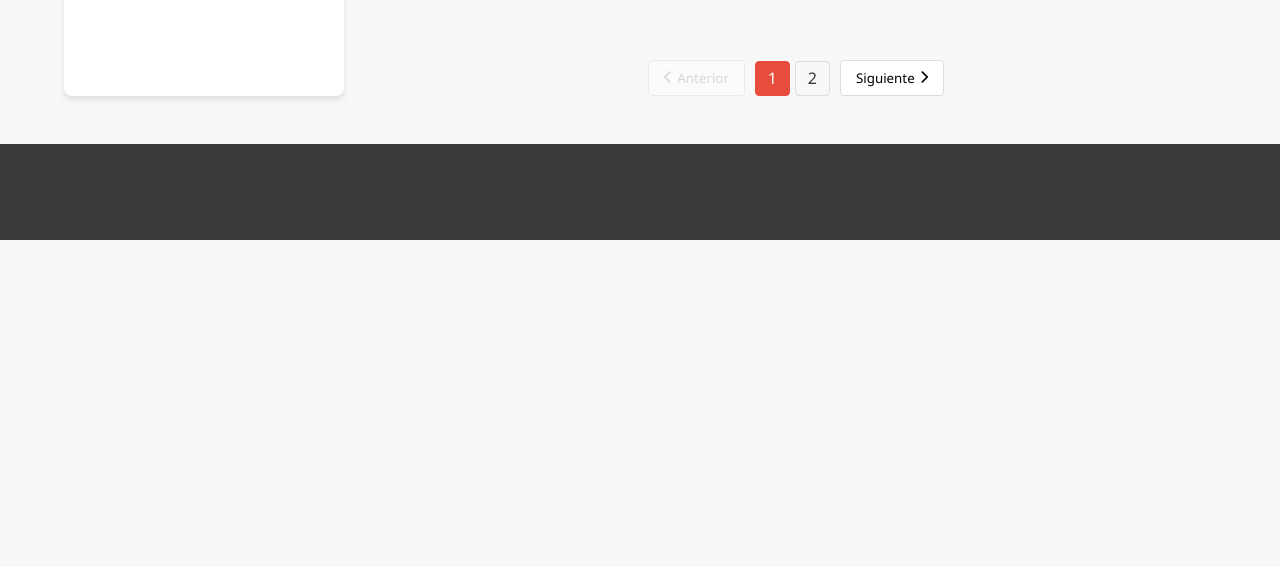
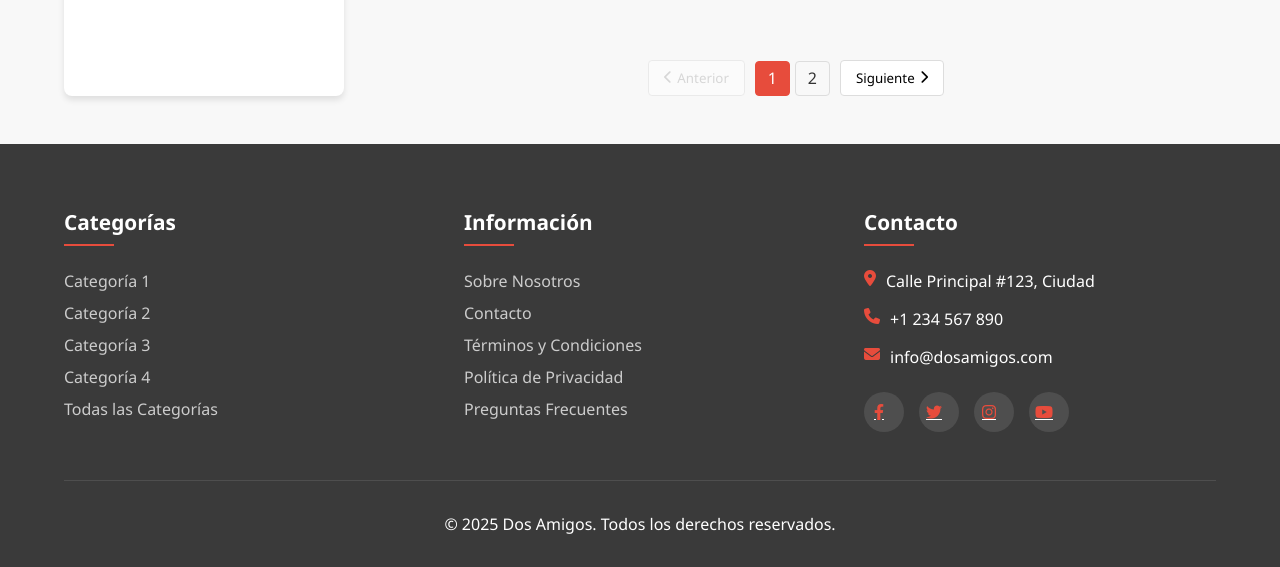
Before and after one commit to iphonemd/dos-amigos, a plain HTML site: page collection.html in a window 1280 px wide. Shown: the part 2092-2659 px from the top of the page. Before the commit the page ends 2332 px from the top, so only its background shows below. Drawn offline with nearby package versions, Linux system fonts and the light colour scheme.

Commit message:
added pictures and fixed bug on collection.js

```diff
--- a/collection.html
+++ b/collection.html
@@ -24,7 +24,7 @@
 
     <header>
       <div class="header-container">
-          <a href="#" class="logo">
+          <a href="index.html" class="logo">
               <i class="fas fa-layer-group"></i>
               Dos Amigos
           </a>
@@ -47,9 +47,6 @@
 
       <div class="main-nav" id="main-nav">
           <ul class="nav-list">
-              <li class="nav-item">
-                  <a href="#" class="nav-link">Inicio</a>
-              </li>
               <li class="nav-item">
                   <button class="dropdown-button" id="productos-button">
                       Productos <i class="fas fa-chevron-down"></i>
@@ -79,11 +76,11 @@
                   <a href="#" class="nav-link">Ofertas</a>
               </li>
               <li class="nav-item">
+                <a href="collection.html" class="nav-link">Ver Todo</a>
+            </li>
+              <li class="nav-item">
                   <a href="#contact-us" class="nav-link">Contacto</a>
               </li>
-              <li class="nav-item">
-                <a href="collection.html" class="nav-link">Ver Todo</a>
-            </li>
           </ul>
       </div>
 
@@ -512,10 +509,57 @@
         </div>
     </section>
 
-    <!-- Footer (same as index.html) -->
+    <!-- Footer -->
     <footer>
-        <!-- Footer content from index.html -->
-    </footer>
+      <div class="footer-content">
+          <div class="footer-column">
+              <h3>Categorías</h3>
+              <ul class="footer-links">
+                  <li><a href="#">Categoría 1</a></li>
+                  <li><a href="#">Categoría 2</a></li>
+                  <li><a href="#">Categoría 3</a></li>
+                  <li><a href="#">Categoría 4</a></li>
+                  <li><a href="#">Todas las Categorías</a></li>
+              </ul>
+          </div>
+          <div class="footer-column">
+              <h3>Información</h3>
+              <ul class="footer-links">
+                  <li><a href="#">Sobre Nosotros</a></li>
+                  <li><a href="#">Contacto</a></li>
+                  <li><a href="#">Términos y Condiciones</a></li>
+                  <li><a href="#">Política de Privacidad</a></li>
+                  <li><a href="#">Preguntas Frecuentes</a></li>
+              </ul>
+          </div>
+          <!-- <div class="footer-column">
+              <h3>Mi Cuenta</h3>
+              <ul class="footer-links">
+                  <li><a href="#">Iniciar Sesión</a></li>
+                  <li><a href="#">Registrarse</a></li>
+                  <li><a href="#">Mis Favoritos</a></li>
+                  <li><a href="#">Productos Comparados</a></li>
+              </ul>
+          </div> -->
+          <div class="footer-column" id="contact-us">
+              <h3>Contacto</h3>
+              <div class="contact-info">
+                  <p><i class="fas fa-map-marker-alt"></i> Calle Principal #123, Ciudad</p>
+                  <p><i class="fas fa-phone"></i> +1 234 567 890</p>
+                  <p><i class="fas fa-envelope"></i> info@dosamigos.com</p>
+                  <div class="social-media">
+                      <a href="#" class="social-icon"><i class="fab fa-facebook-f"></i></a>
+                      <a href="#" class="social-icon"><i class="fab fa-twitter"></i></a>
+                      <a href="#" class="social-icon"><i class="fab fa-instagram"></i></a>
+                      <a href="#" class="social-icon"><i class="fab fa-youtube"></i></a>
+                  </div>
+              </div>
+          </div>
+      </div>
+      <div class="footer-bottom">
+          <p>&copy; 2025 Dos Amigos. Todos los derechos reservados.</p>
+      </div>
+  </footer>
 
     <!-- Quick View Modal (same as index.html) -->
     <div class="quick-view-modal" id="quick-view-modal">
--- a/collection.js
+++ b/collection.js
@@ -9,6 +9,7 @@ function initCollection() {
   const urlParams = new URLSearchParams(window.location.search);
   const collectionType = urlParams.get('type') || 'all';
   const collectionValue = urlParams.get('value') || '';
+  console.log('initcollection function params', urlParams)
 
   // Set page title and description based on collection type
   updateCollectionTitle(collectionType, collectionValue);
@@ -166,6 +167,7 @@ function applyCurrentFilters(products) {
     result = result.filter(product =>
         product.tags && product.tags.includes(audienceFilter));
   }
+  console.log('this are the urlparams in applycurrentfilters(products)', urlParams)
 
   // Get all active checkboxes and filters
   // Categories
@@ -364,6 +366,7 @@ function updatePagination(currentPage, totalPages) {
 // Helper function to get query parameters
 function getQueryParam(param) {
   const urlParams = new URLSearchParams(window.location.search);
+  console.log('getquerryparam function', urlParams)
   return urlParams.get(param) || '';
 }
 
```
Also changed, not shown: index.html (+25 -29 lines), images/belts/belts_001.webp (added), images/belts/belts_002.webp (added), images/belts/belts_003.webp (added), images/boots/boots_001.webp (added), images/boots/boots_002.webp (added), images/boots/boots_003.webp (added), images/boots/boots_004.webp (added), images/hats/hats_001.webp (added), images/hats/hats_002.webp (added), images/hats/hats_003.webp (added), images/hats/hats_004.webp (added), images/jackets/jackets_001.webp (added), images/jackets/jackets_002.webp (added), 2 more files, 2 other files.
